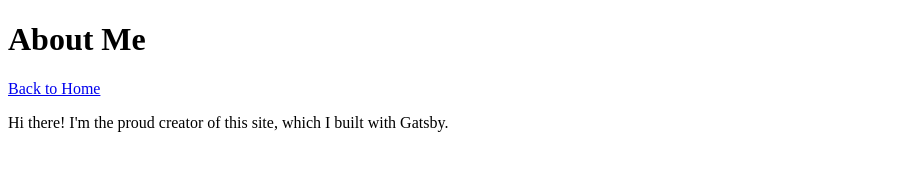
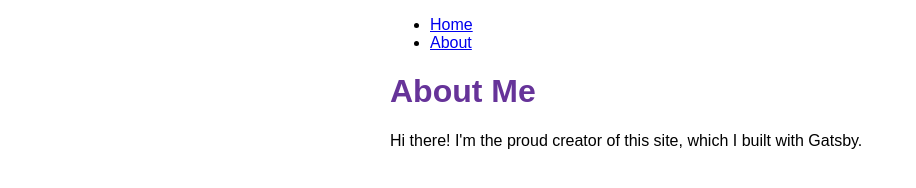
Before and after one commit to mdamapong/Gatsby_TeslaToday, a Gatsby site: page /about in a window 1280 px wide. Shown: the whole page, without its empty margins (0-916 px from the left). Built offline with nearby package versions, Linux system fonts and the light colour scheme; Gatsby itself is replaced by a stand-in of ours.

Commit message:
setting up compomemts

```diff
--- a/src/components/layout.js
+++ b/src/components/layout.js
@@ -1,21 +1,32 @@
 import * as React from 'react';
 import { Link } from 'gatsby';
+import {
+	container,
+	heading,
+	navLinks,
+	navLinkItem,
+	navLinkText,
+} from './layout.module.css';
 const Layout = ({ pageTitle, children }) => {
 	return (
-		<div>
+		<div className={container}>
 			<title>{pageTitle}</title>
 			<nav>
-				<ul>
-					<li>
-						<Link to='/'>Home</Link>
+				<ul className={navLinks}>
+					<li className={navLinkItem}>
+						<Link to='/' className={navLinkText}>
+							Home
+						</Link>
 					</li>
-					<li>
-						<Link to='/about'>About</Link>
+					<li className={navLinkItem}>
+						<Link to='/about' className={navLinkText}>
+							About
+						</Link>
 					</li>
 				</ul>
 			</nav>
 			<main>
-				<h1>{pageTitle}</h1>
+				<h1 className={heading}>{pageTitle}</h1>
 				{children}
 			</main>
 		</div>
--- /dev/null
+++ b/src/components/layout.module.css
@@ -0,0 +1,23 @@
+.container {
+    margin: auto;
+    max-width: 500px;
+    font-family: sans-serif;
+}
+
+.heading {
+    color: rebeccapurple;
+}
+
+.nav-links {
+    display: flex;
+    list-style: none;
+    padding-left: 0;
+}
+
+.nav-link-item {
+    padding-right: 2rem;
+}
+
+.nav-link-text {
+    color: black;
+}
--- a/src/pages/about.js
+++ b/src/pages/about.js
@@ -1,15 +1,12 @@
 import * as React from 'react';
-import { Link } from 'gatsby';
+import Layout from '../components/layout';
 const AboutPage = () => {
 	return (
-		<main>
-			<title>About Me</title>
-			<h1>About Me</h1>
-			<Link to='/'>Back to Home</Link>
+		<Layout pageTitle='About Me'>
 			<p>
 				Hi there! I'm the proud creator of this site, which I built with Gatsby.
 			</p>
-		</main>
+		</Layout>
 	);
 };
 export default AboutPage;
```
Also changed, not shown: src/pages/index.js (+3 -6 lines).
